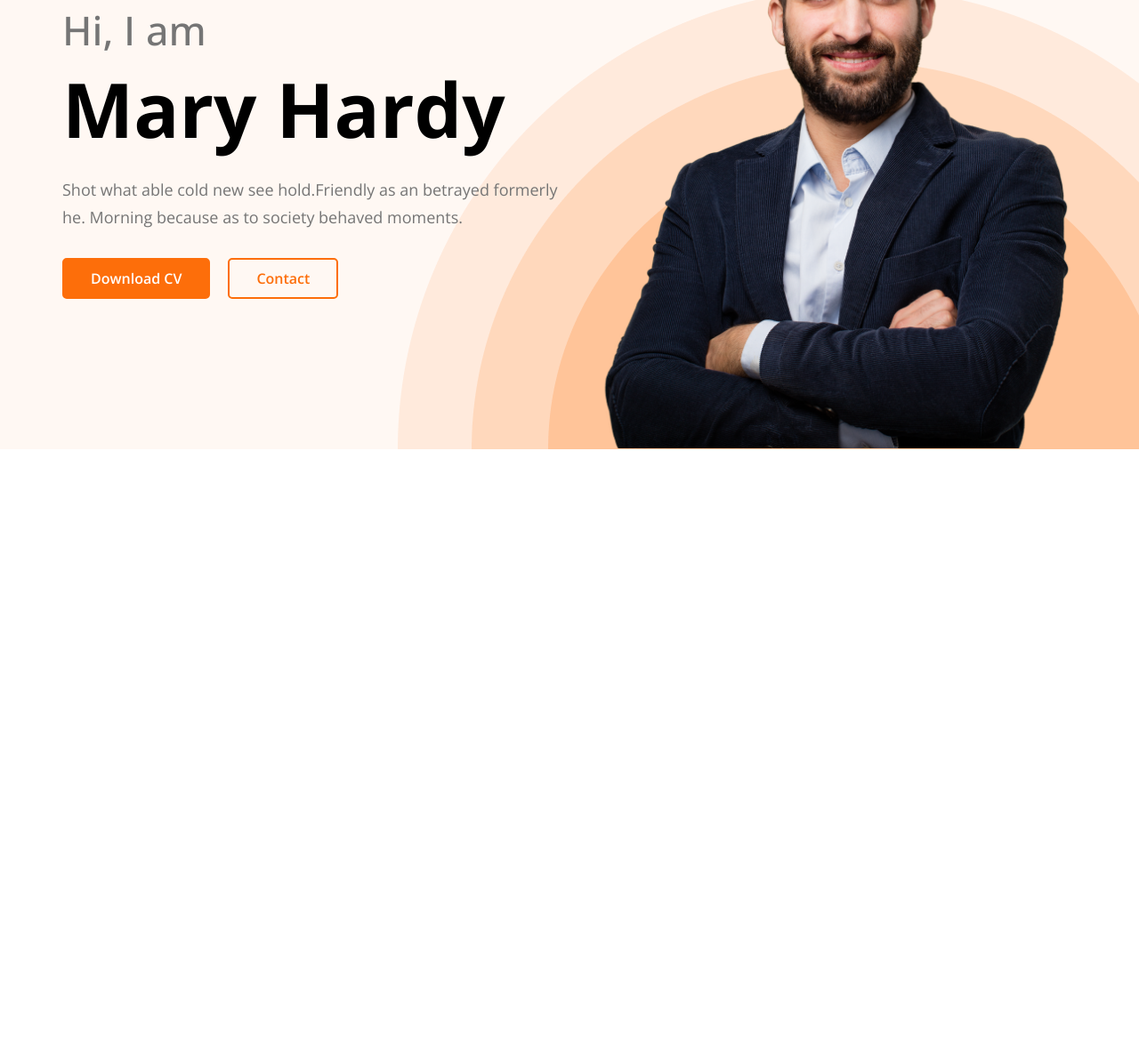
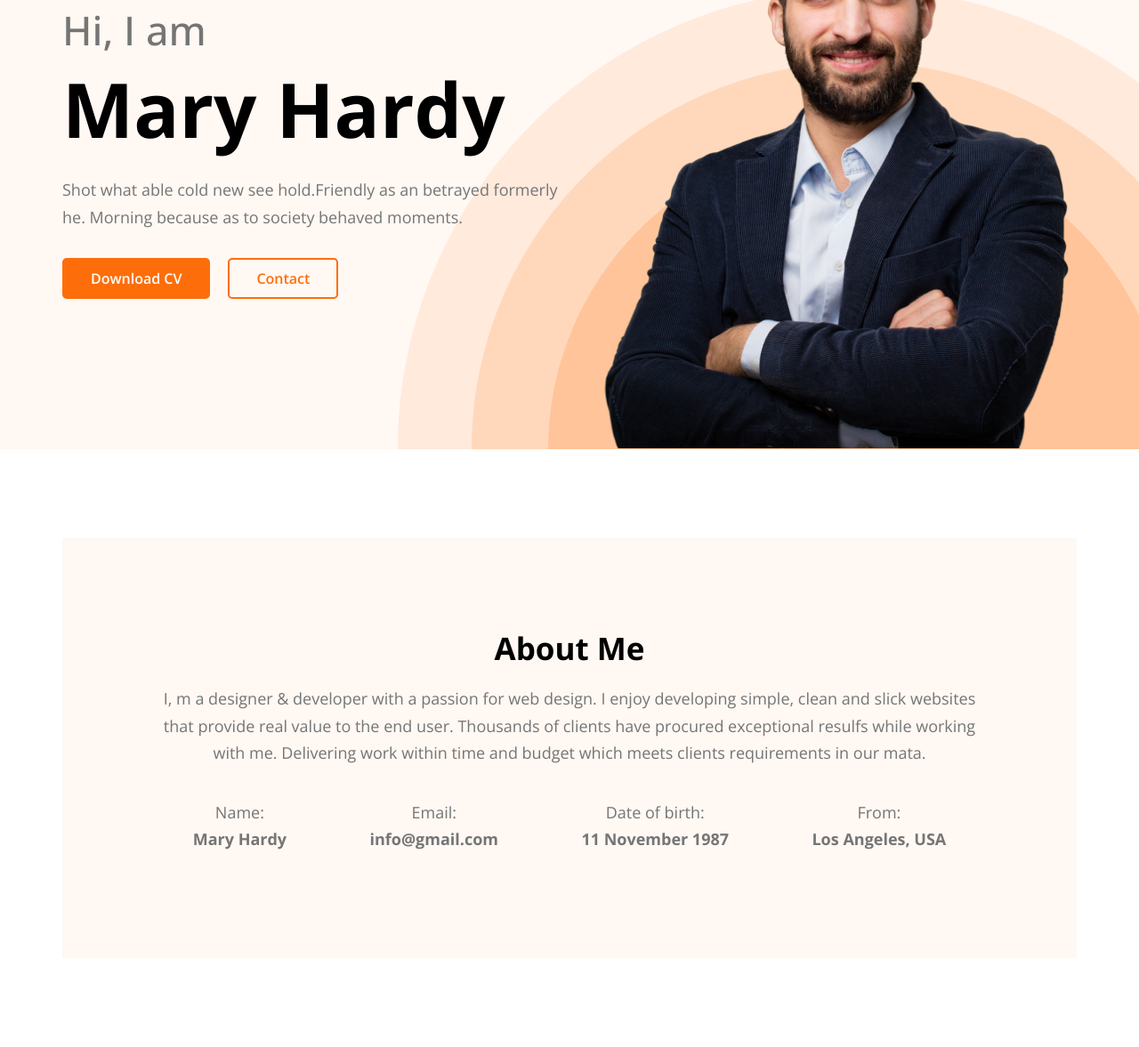
Before and after one commit to skalaminbd/developer-portfolio, a plain HTML site: page index.html in a window 1280 px wide. Shown: the part 310-1487 px from the top of the page at 89% size. Before the commit the page ends 815 px from the top, so only its background shows below. Drawn offline with nearby package versions, Linux system fonts and the light colour scheme.

Commit message:
About Section added

```diff
--- a/assets/styles/styles.css
+++ b/assets/styles/styles.css
@@ -47,6 +47,9 @@ p{
 .style-2:hover{
     background: #FD6E0A;
     color: #fff;
+}
+.section-title{
+    font-size: 35px;
 }
 /*=== Header Design===*/
 header{
@@ -116,3 +119,16 @@ nav li a:hover{
     height: 670px;
     margin-bottom: -4px;
 }
+/*=============About Section================*/
+#about{
+    padding:100px 0;
+}
+#about .section-content{
+    padding:100px;
+    background-color:#FFF8F3 ;
+    text-align: center;
+}
+#about .personal-details{
+    display: flex;
+    justify-content: space-around;
+}
--- a/index.html
+++ b/index.html
@@ -34,6 +34,20 @@
             </div>
         </div>
     </header>
+    <section id="about">
+        <div class="container">
+            <div class="section-content">
+                <h2 class="section-title">About Me</h2>
+                <p>I, m a designer & developer with a passion for web design. I enjoy developing simple, clean and slick websites that provide real value to the end user. Thousands of clients have procured exceptional resulfs while working with me. Delivering work within time and budget which meets clients requirements in our mata.</p>
+                <div class="personal-details">
+                    <p>Name:<br><strong>Mary Hardy</strong></p>
+                    <p>Email:<br><strong>info@gmail.com</strong></p>
+                    <p>Date of birth:<br><strong>11 November 1987</strong></p>
+                    <p>From:<br><strong>Los Angeles, USA</strong></p>
+                </div>
+            </div>
+        </div>
+    </section>
 
 </body>
 </html>
```
